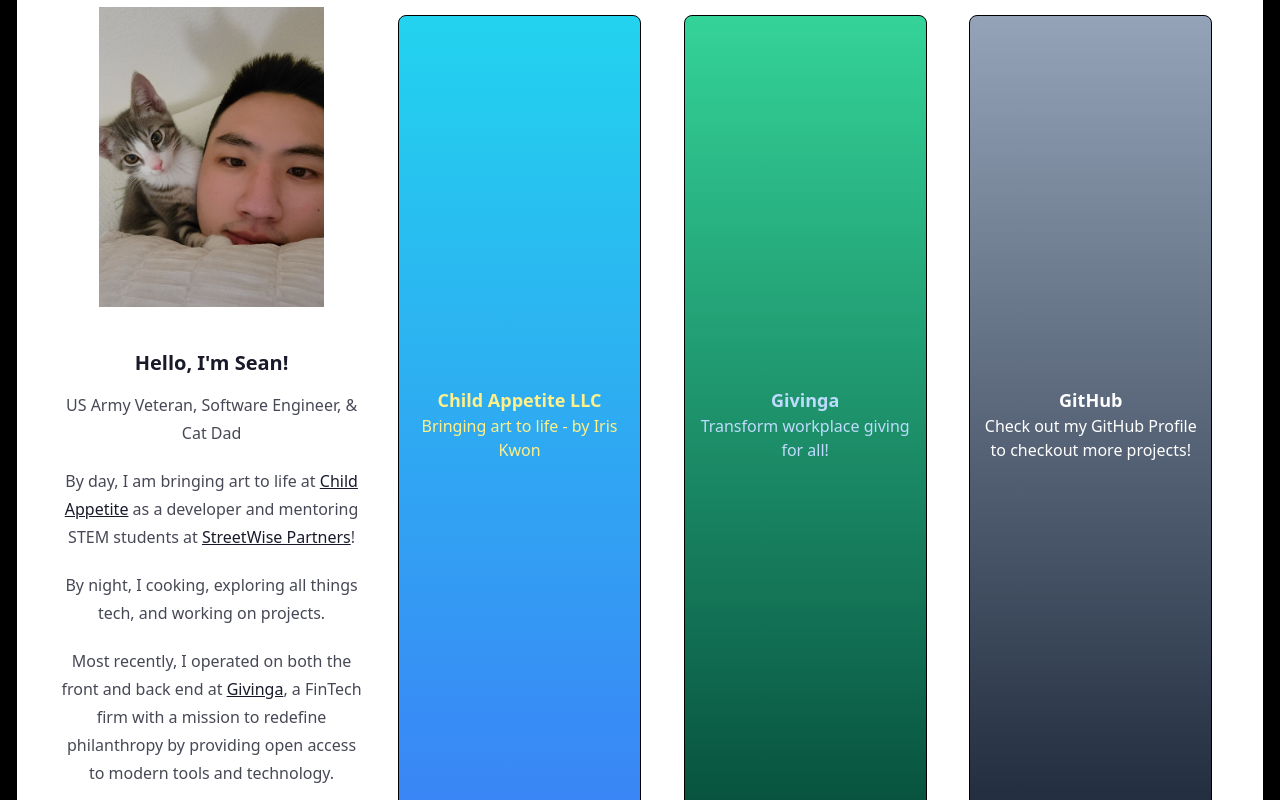
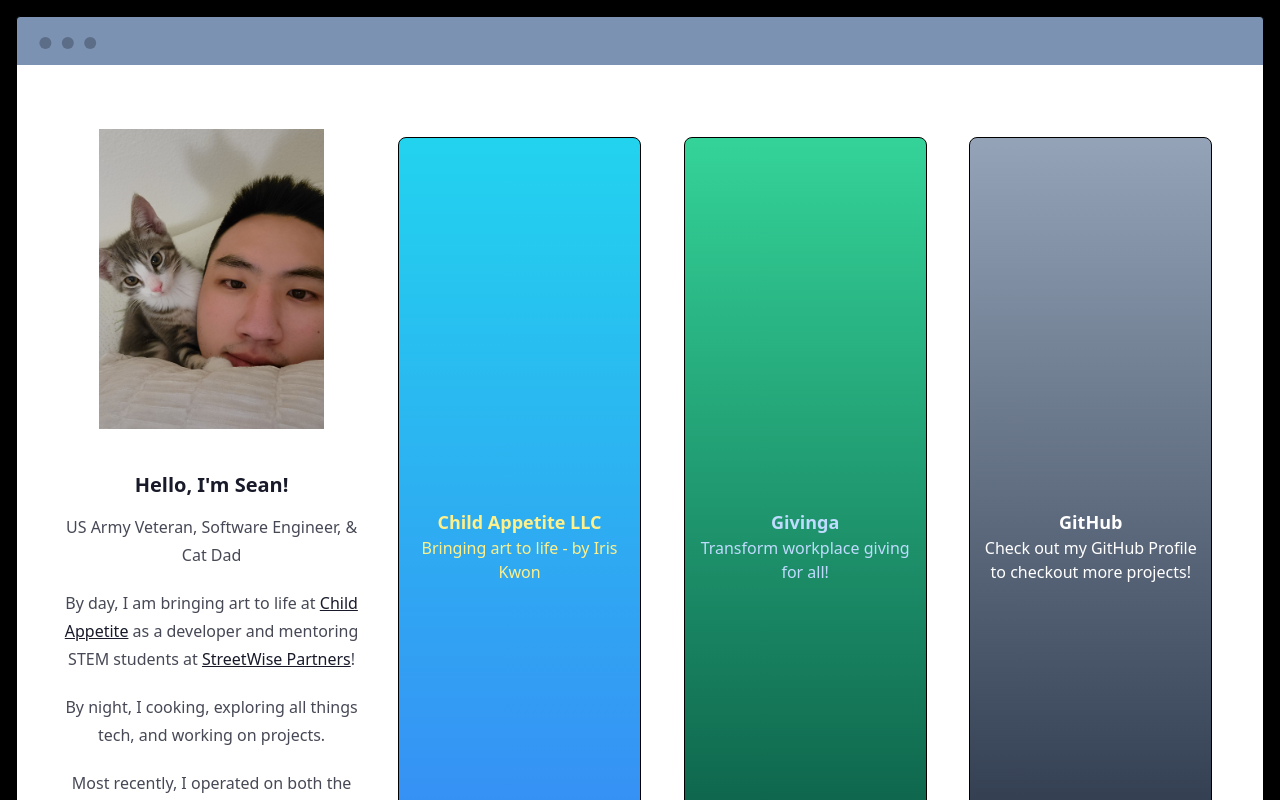
Before and after one commit to sean35mm/seangil-site, a Next.js app: page / in a window 1280 px wide. Shown: the top 800 px of the page. Built offline with nearby package versions, Linux system fonts and the light colour scheme.

Commit message:
having ide issues

```diff
--- a/pages/index.js
+++ b/pages/index.js
@@ -5,7 +5,7 @@
 
 export default function Home() {
 	return (
-		<main className='flex justify-center items-center h-screen bg-black'>
+		<main className='flex justify-center items-center min-h-screen bg-black'>
 			<div className='mockup-window border border-black bg-secondary m-4'>
 				<div className='sm:flex px-4 py-16 bg-base-100 justify-evenly'>
 					<About />
```
